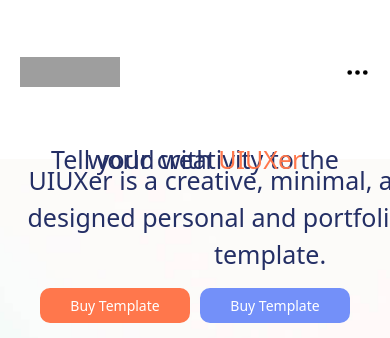
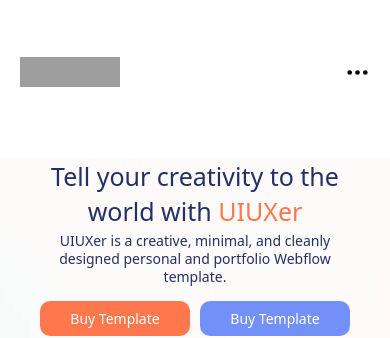
Before and after one commit to Muslima-coder/Imtihon.6-oy, a React (Vite) app: page / in a window 390 px wide. Shown: the top 338 px of the page. Built offline with nearby package versions, Linux system fonts and the light colour scheme; grey boxes are pictures that could not be loaded.

Commit message:
update commit

```diff
--- a/src/modules/Hero.jsx
+++ b/src/modules/Hero.jsx
@@ -6,8 +6,8 @@
   return (
     <section className='hero-section'>
         <div className="containers">
-            <h2 className=' text-[25px] leading-0 mt-[15px] mb-[3px] sm:mt-[23px] text-center font-normal sm:text-[100px] text-[rgba(36,47,101,1)] sm:leading-[130px] '>Tell your creativity to the world with <span className='text-[rgba(255,119,76,1)]'> UIUXer</span></h2>
-            <p className='mb-[15px] w-[500px] mx-auto text-center font-normal text-[25px] text-[rgba(36,47,101,1)] leading-[37px]'>UIUXer is a creative, minimal, and cleanly designed personal and portfolio Webflow template.</p>
+            <h2 className=' text-[25px] leading-[35px] mt-[15px] mb-[3px] sm:mt-[23px] text-center font-normal sm:text-[100px] text-[rgba(36,47,101,1)] sm:leading-[130px] '>Tell your creativity to the world with <span className='text-[rgba(255,119,76,1)]'> UIUXer</span></h2>
+            <p className='mb-[15px] w-[300px] sm:w-[500px] mx-auto text-center font-normal sm:text-[25px] text-[rgba(36,47,101,1)] sm:leading-[37px] text-[14px] leading-[18px] '>UIUXer is a creative, minimal, and cleanly designed personal and portfolio Webflow template.</p>
             <div className='justify-center flex items-center gap-[10px] mb-[30px] sm:mb-[60px]'>
                 <Button title={"Buy Template"} extraClass={"bg-[#FF774C] border-[#FF774C] hover:text-[#FF774C]  "}/>
                 <Button title={"Buy Template"} extraClass={"bg-[#7390F9] border-[#7390F9] hover:text-[#7390F9]  "}/>
```
